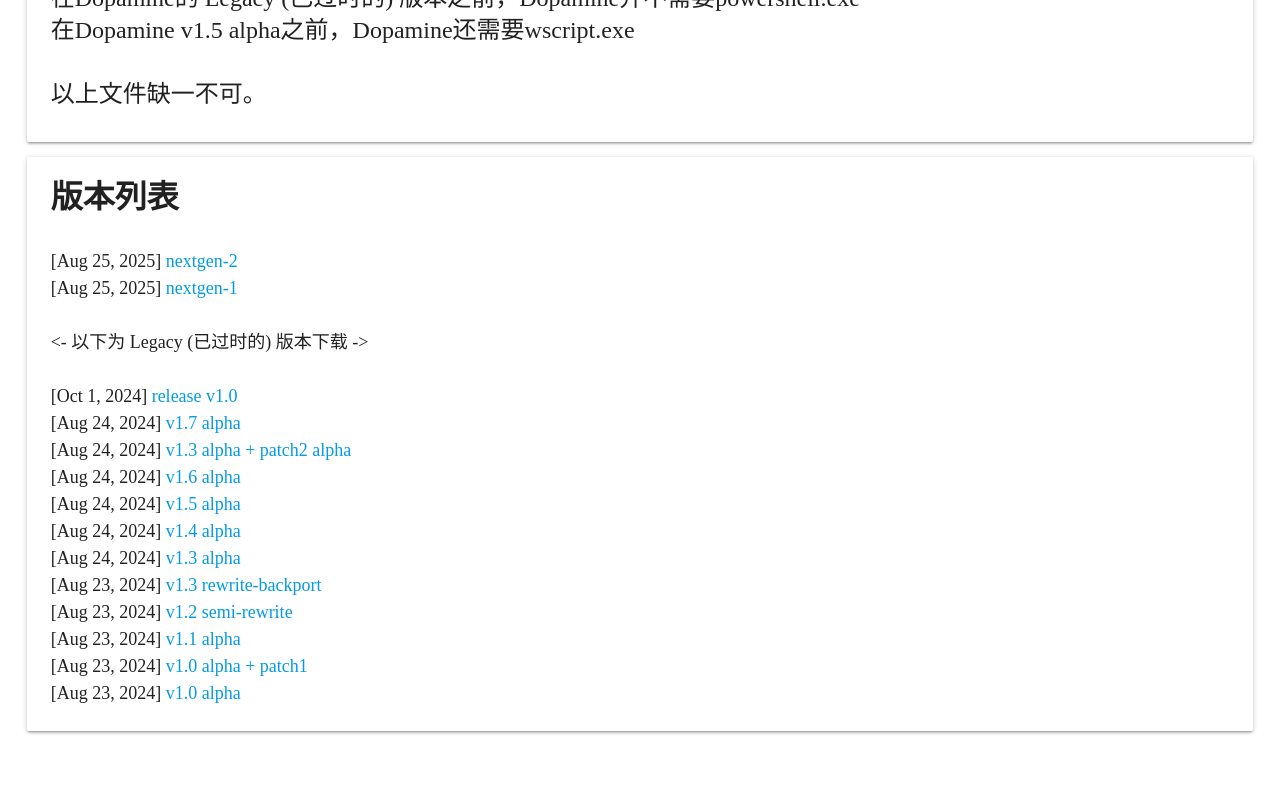
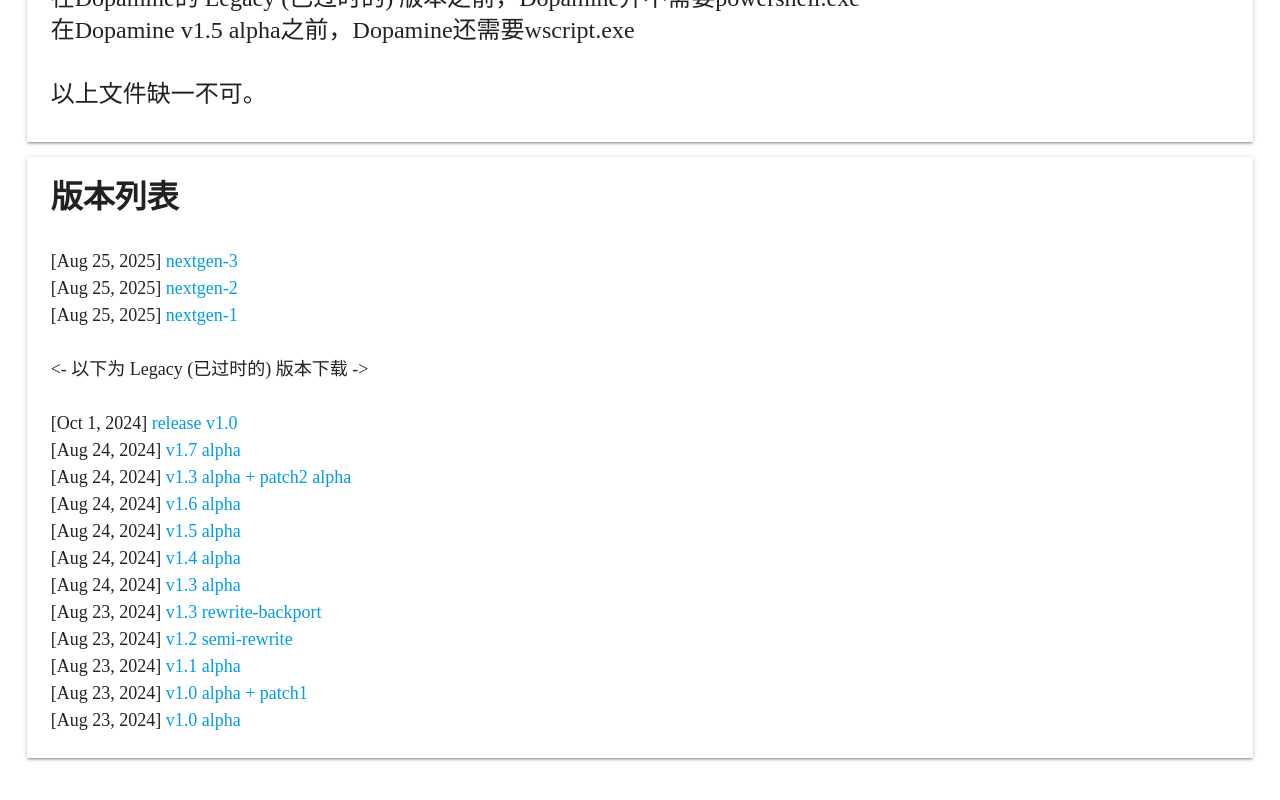
Before and after one commit to ProSkidderMWT/dopamine-nextgen-web, a plain HTML site: page list.html in a window 1280 px wide. Shown: the part 1195-1995 px from the top of the page. Drawn offline with nearby package versions, Linux system fonts and the light colour scheme.

Commit message:
Add files via upload

```diff
--- a/list.html
+++ b/list.html
@@ -196,6 +196,7 @@
                   <div class="card-content">
                     <span class="card-title" style="font-size:xx-large; font-weight: 700;">版本列表</span>
                     <p><br>
+                      [Aug 25, 2025] <a href="https://github.com/ProSkidderMWT/Dopamine-NextGen/releases/download/release3/Dopamine.exe">nextgen-3</a><br>
                       [Aug 25, 2025] <a href="https://github.com/ProSkidderMWT/Dopamine-NextGen/releases/download/release2/Dopamine.exe">nextgen-2</a><br>
                       [Aug 25, 2025] <a href="https://github.com/ProSkidderMWT/Dopamine-NextGen/releases/download/release1/Dopamine.exe">nextgen-1</a><br>
                       <br><- 以下为 Legacy (已过时的) 版本下载 -><br><br>
```
Also changed, not shown: update/latest.txt.
